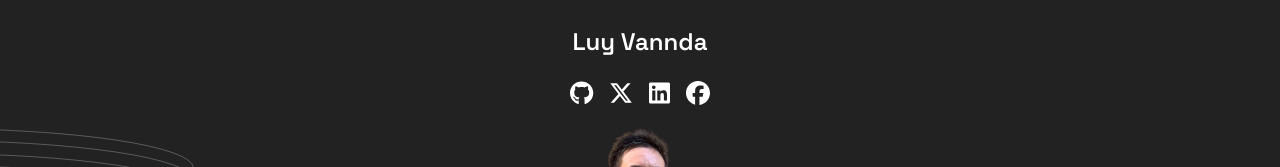
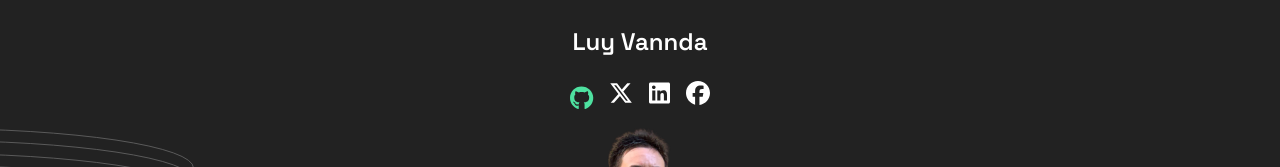
Before and after one commit to luyvannda/luyvannda.github.io, a React (Vite) app: page / in a window 1280 px wide. In both pictures the pointer is over the link 581 px from the left and 94 px from the top of the page. Shown: the top 167 px of the page. Built offline with nearby package versions, Linux system fonts and the light colour scheme.

Commit message:
add a translateY animation to social icon in Navbar component

```diff
--- a/src/App.css
+++ b/src/App.css
@@ -37,9 +37,15 @@ body {
   padding-bottom: 1rem;
 }
 .navbar .social-links a {
+  display: inline-block;
   text-decoration: none;
   color: #ffffff;
   font-size: 1.5rem;
+  transition: transform 0.3s ease-in-out;
+}
+.navbar .social-links a:hover {
+  transform: translateY(5px);
+  color: #4ee1a0;
 }
 
 .profile-container {
--- a/src/App.scss
+++ b/src/App.scss
@@ -55,9 +55,16 @@ body {
     padding-bottom: 1rem;
 
     a {
+      display: inline-block;
       text-decoration: none;
       color: $main-white-color;
       font-size: 1.5rem;
+      transition: transform 0.3s ease-in-out;
+
+      &:hover {
+        transform: translateY(5px);
+        color: $underline-green;
+      }
     }
   }
 }
--- a/src/components/Navbar.jsx
+++ b/src/components/Navbar.jsx
@@ -11,7 +11,7 @@ export default function Navbar() {
 
       <div className="social-links">
 
-        <a href="https://github.com/luyvannda/digital-business-card" rel="noreferrer" target="_blank">
+        <a href="https://github.com/luyvannda" rel="noreferrer" target="_blank">
           <FontAwesomeIcon icon={faGithub} className='github' />
         </a>
 
```
Also changed, not shown: 1 other file (tests, documents, lock files or other folders).
